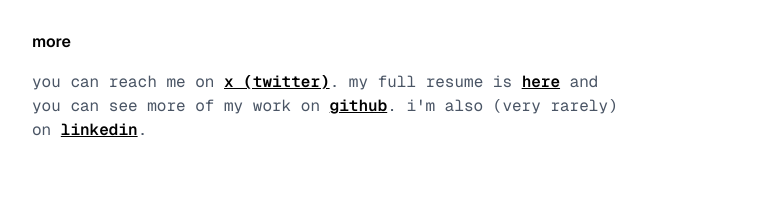
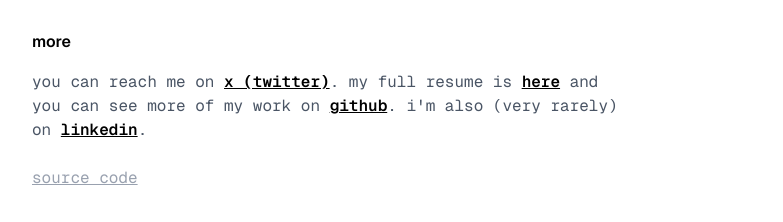
Before and after one commit to williamhzo/williamhzo.me, a Next.js app: page / in a window 1280 px wide. Shown: the part 730-952 px from the top of the page, without its empty margins (248-1031 px from the left). Built offline with nearby package versions, Linux system fonts and the light colour scheme.

Commit message:
content & styles

```diff
--- a/app/page.tsx
+++ b/app/page.tsx
@@ -66,14 +66,26 @@ export default async function Home() {
 
       <div>
         <h3 className="text-accent mb-4 font-sans font-semibold">more</h3>
-        <p className="max-w-prose text-pretty">
-          you can reach me on{" "}
-          <InlineLink href={paths.x}>x (twitter)</InlineLink>. my full resume is{" "}
-          <InlineLink href={paths.cv}>here</InlineLink> and you can see more of
-          my work on <InlineLink href={paths.github}>github</InlineLink>.
-          i&apos;m also (very rarely) on{" "}
-          <InlineLink href={paths.linkedin}>linkedin</InlineLink>.
-        </p>
+        <div className="flex flex-col gap-6">
+          <p className="max-w-prose text-pretty">
+            you can reach me on{" "}
+            <InlineLink href={paths.x}>x (twitter)</InlineLink>. my full resume
+            is <InlineLink href={paths.cv}>here</InlineLink> and you can see
+            more of my work on{" "}
+            <InlineLink href={paths.github}>github</InlineLink>. i&apos;m also
+            (very rarely) on{" "}
+            <InlineLink href={paths.linkedin}>linkedin</InlineLink>.
+          </p>
+
+          <p>
+            <InlineLink
+              href={paths.repo}
+              className="text-muted-foreground font-normal"
+            >
+              source code
+            </InlineLink>
+          </p>
+        </div>
       </div>
     </div>
   );
--- a/components/link.tsx
+++ b/components/link.tsx
@@ -30,14 +30,19 @@ export const Link = ({ href, children, className }: LinkProps) => {
 export const InlineLink = ({
   href,
   children,
+  className,
 }: {
   href: string;
   children: ReactNode;
+  className?: string;
 }) => {
   return (
     <Link
       href={href}
-      className="text-accent font-semibold underline hover:no-underline"
+      className={cn(
+        "text-accent font-semibold underline hover:no-underline",
+        className,
+      )}
     >
       {children}
     </Link>
--- a/constants.ts
+++ b/constants.ts
@@ -5,6 +5,7 @@ export const paths = {
   // external
   x: "https://x.com/williamhzo",
   github: "https://github.com/williamhzo",
+  repo: "https://github.com/williamhzo/williamhzo.me",
   linkedin: "https://www.linkedin.com/in/williamhermozo",
   cv: "https://read.cv/wh",
   deca: "https://deca.art",
```
Also changed, not shown: 1 other file (tests, documents, lock files or other folders).
